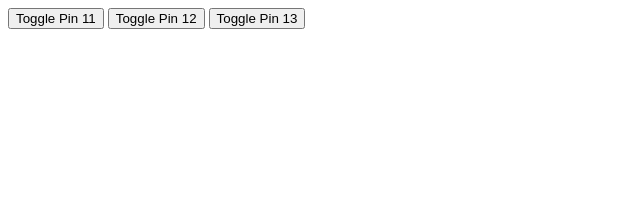
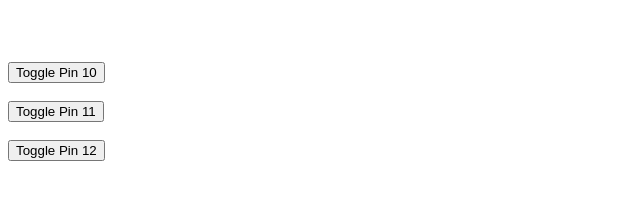
Before and after one commit to LinYuChien/Arduino, a plain HTML site: page files/Esp8266/AP_mode_Send_data_from_Webpage/Webpage/index.html in a window 1280 px wide. Shown: the whole page, without its empty margins (0-640 px from the left). Drawn offline with Linux system fonts and the light colour scheme.

Commit message:
ESP01 example

```diff
--- a/files/Esp8266/AP_Mode_Web_control/LED_CON.html
+++ b/files/Esp8266/AP_mode_Send_data_from_Webpage/Webpage/index.html
@@ -5,16 +5,19 @@
     <title>ESP8266 LED Control</title>
 </head>
 <body>
+
+    <br><br><br>
     <!-- in the <button> tags below the ID attribute is the value sent to the arduino -->
 
-    <button id="11" class="led">Toggle Pin 11</button> <!-- button for pin 11 -->
-    <button id="12" class="led">Toggle Pin 12</button> <!-- button for pin 12 -->
-    <button id="13" class="led">Toggle Pin 13</button> <!-- button for pin 13 -->
+    <button id="10" class="ui button">Toggle Pin 10</button> <br><br>
+    <button id="11" class="ui button">Toggle Pin 11</button> <br><br>
+    <button id="12" class="ui button">Toggle Pin 12</button>
 
-    <script src="jquery.min.js"></script>
+
+    <script src="js/jquery.min.js"></script>
     <script type="text/javascript">
         $(document).ready(function(){
-            $(".led").click(function(){
+            $(".ui.button").click(function(){
                 var p = $(this).attr('id'); // get id value (i.e. pin13, pin12, or pin11)
                 // send HTTP GET request to the IP address with the parameter "pin" and value "p", then execute the function
                 $.get("http://192.168.4.1:80/", {pin:p}); // execute get request
```
Also changed, not shown: files/Esp8266/AP_mode_Send_data_from_Webpage/Webpage/js/jquery.min.js (renamed from files/Esp8266/AP_Mode_Web_control/jquery.min.js), 6 other files.
